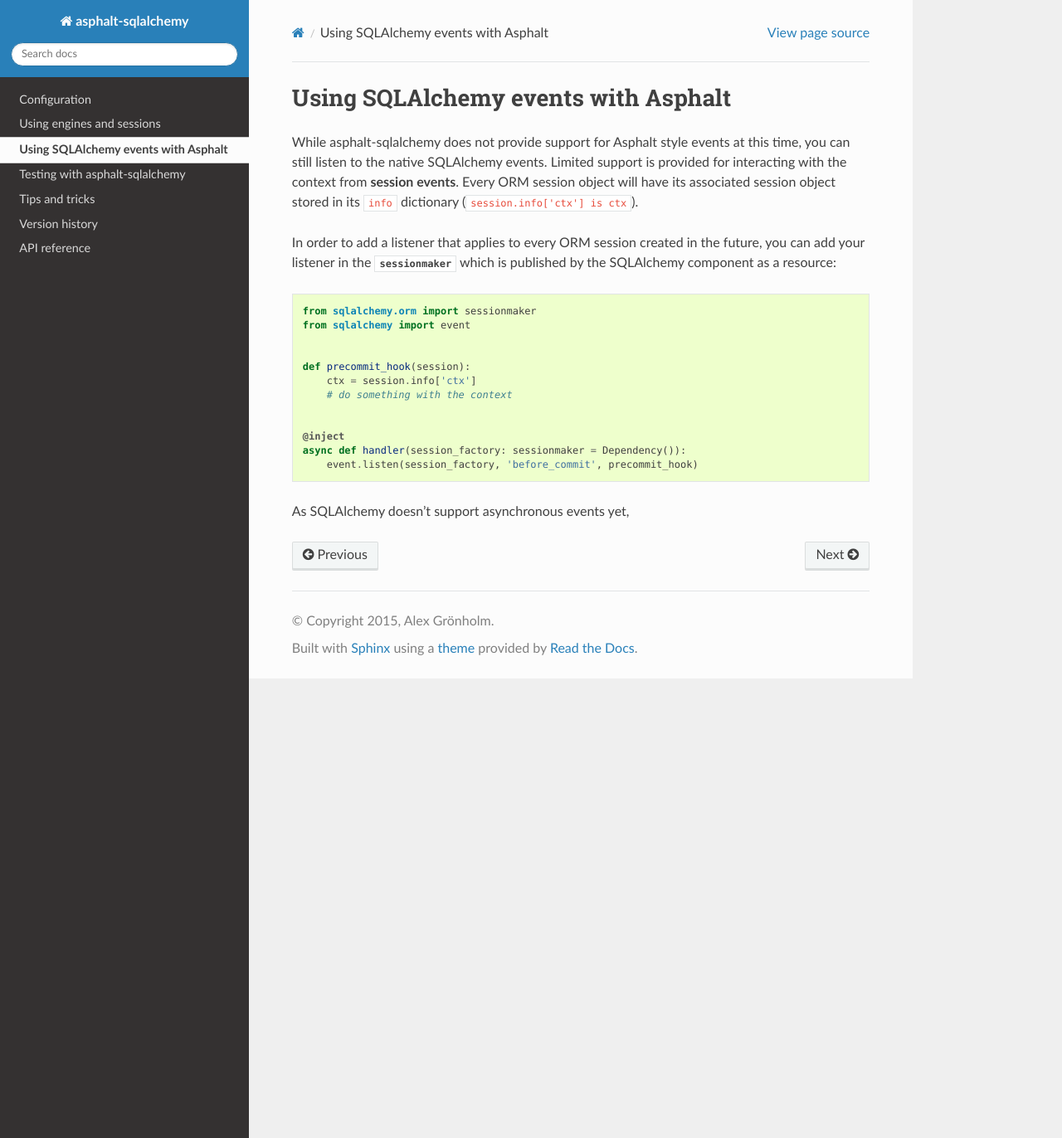
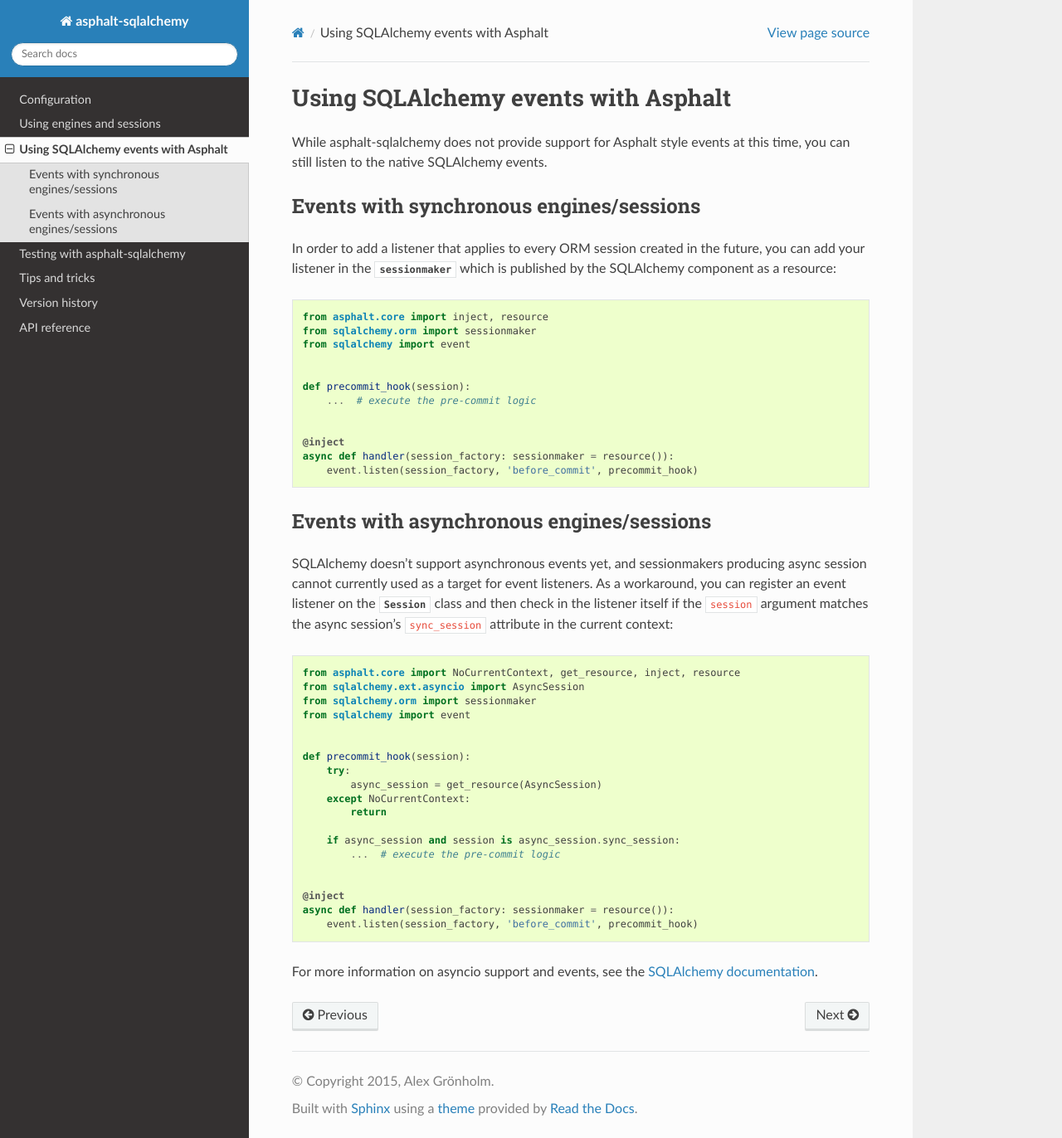
Before and after one commit to asphalt-framework/asphalt-sqlalchemy, a Sphinx documentation site: the page built from docs/events.rst, in a window 1280 px wide and 1372 px high. Shown: the whole window at 83% size. Built offline with Sphinx 7.4.7 and the Read the Docs theme 2.0.0, drawn with Linux system fonts in a browser that asks for light colours; the version number could not be read and is left out.

Commit message:
Added documentation for SQLAlchemy events with async support

```diff
--- a/docs/events.rst
+++ b/docs/events.rst
@@ -2,26 +2,58 @@
 ====================================
 
 While asphalt-sqlalchemy does not provide support for Asphalt style events at this time,
-you can still listen to the native SQLAlchemy events. Limited support is provided for
-interacting with the context from **session events**. Every ORM session object will have
-its associated session object stored in its ``info`` dictionary
-(``session.info['ctx'] is ctx``).
+you can still listen to the native SQLAlchemy events.
+
+Events with synchronous engines/sessions
+----------------------------------------
 
 In order to add a listener that applies to every ORM session created in the future, you
 can add your listener in the :class:`~sqlalchemy.orm.session.sessionmaker` which is
 published by the SQLAlchemy component as a resource::
 
+    from asphalt.core import inject, resource
     from sqlalchemy.orm import sessionmaker
     from sqlalchemy import event
 
 
     def precommit_hook(session):
-        ctx = session.info['ctx']
-        # do something with the context
+        ...  # execute the pre-commit logic
 
 
     @inject
-    async def handler(session_factory: sessionmaker = Dependency()):
+    async def handler(session_factory: sessionmaker = resource()):
         event.listen(session_factory, 'before_commit', precommit_hook)
 
-As SQLAlchemy doesn't support asynchronous events yet,
+Events with asynchronous engines/sessions
+-----------------------------------------
+
+SQLAlchemy doesn't support asynchronous events yet, and sessionmakers producing async
+session cannot currently used as a target for event listeners. As a workaround, you can
+register an event listener on the :class:`~sqlalchemy.orm.Session` class and then check
+in the listener itself if the ``session`` argument matches the async session's
+``sync_session`` attribute in the current context::
+
+    from asphalt.core import NoCurrentContext, get_resource, inject, resource
+    from sqlalchemy.ext.asyncio import AsyncSession
+    from sqlalchemy.orm import sessionmaker
+    from sqlalchemy import event
+
+
+    def precommit_hook(session):
+        try:
+            async_session = get_resource(AsyncSession)
+        except NoCurrentContext:
+            return
+
+        if async_session and session is async_session.sync_session:
+            ...  # execute the pre-commit logic
+
+
+    @inject
+    async def handler(session_factory: sessionmaker = resource()):
+        event.listen(session_factory, 'before_commit', precommit_hook)
+
+
+For more information on asyncio support and events, see the `SQLAlchemy documentation`_.
+
+.. _SQLAlchemy documentation: https://docs.sqlalchemy.org/en/14/orm/extensions/asyncio.html#using-events-with-the-asyncio-extension
```
